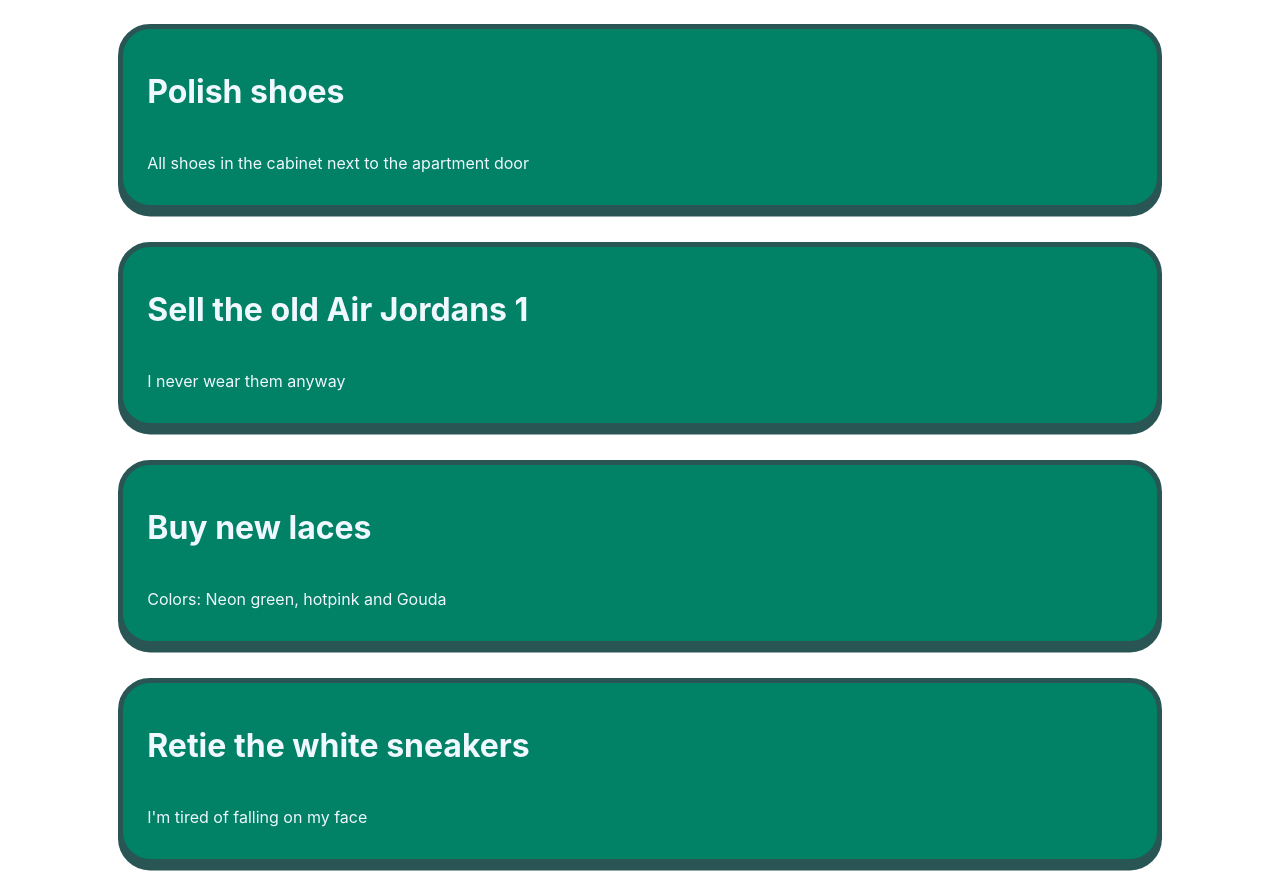
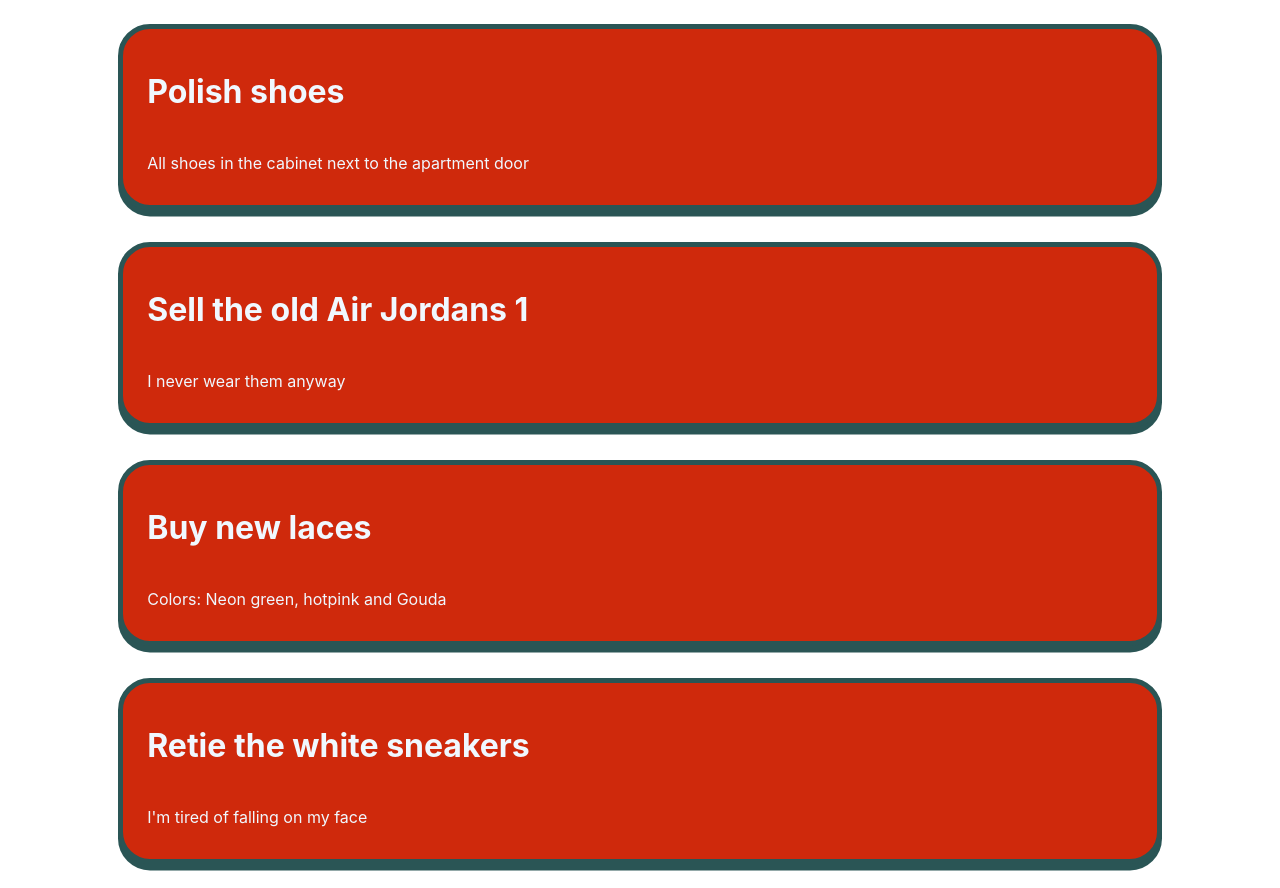
Before and after one commit to marwinburesch/toshoe, a React (Vite) app: page / in a window 1280 px wide. Built offline with nearby package versions, Linux system fonts and the light colour scheme.

Commit message:
Adjust conditional styles

```diff
--- a/src/app/components/Todo/Todo.module.css
+++ b/src/app/components/Todo/Todo.module.css
@@ -5,7 +5,7 @@
   border: 5px solid rgb(42, 85, 85);
   border-radius: 2rem;
   box-shadow: 0 0.4rem 0 rgb(42, 85, 85);
-  background: rgb(1, 129, 101);
+  background: rgb(207, 41, 12);
   color: aliceblue;
   padding: 1rem 1.5rem;
 }
@@ -13,3 +13,7 @@
 .title {
   font-size: 2rem;
 }
+
+.done {
+  background: rgb(1, 129, 101);
+}
```
